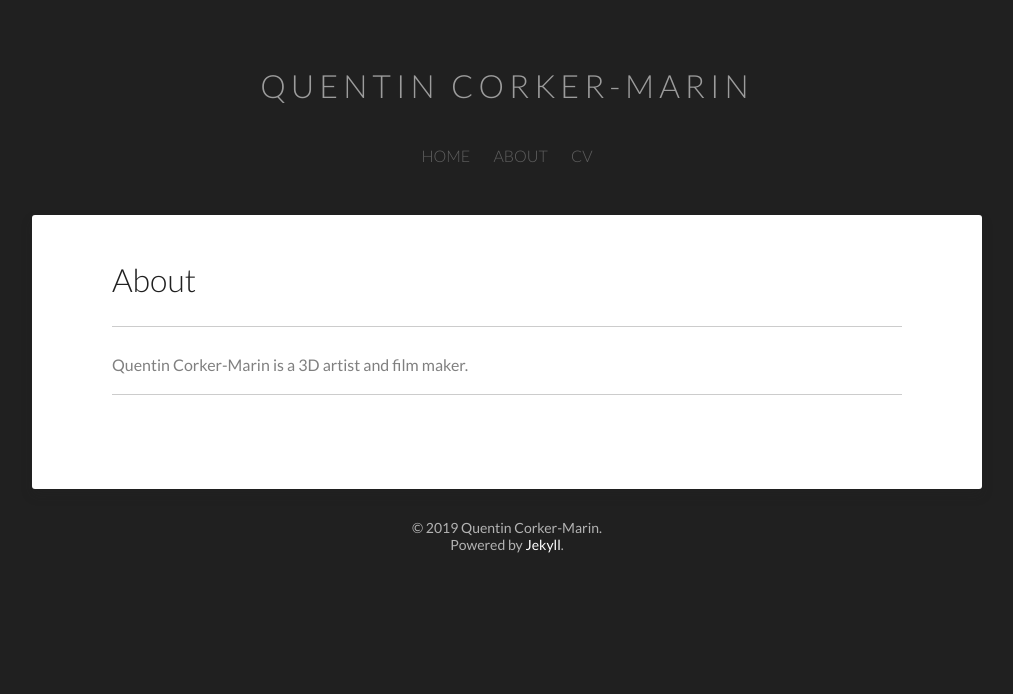
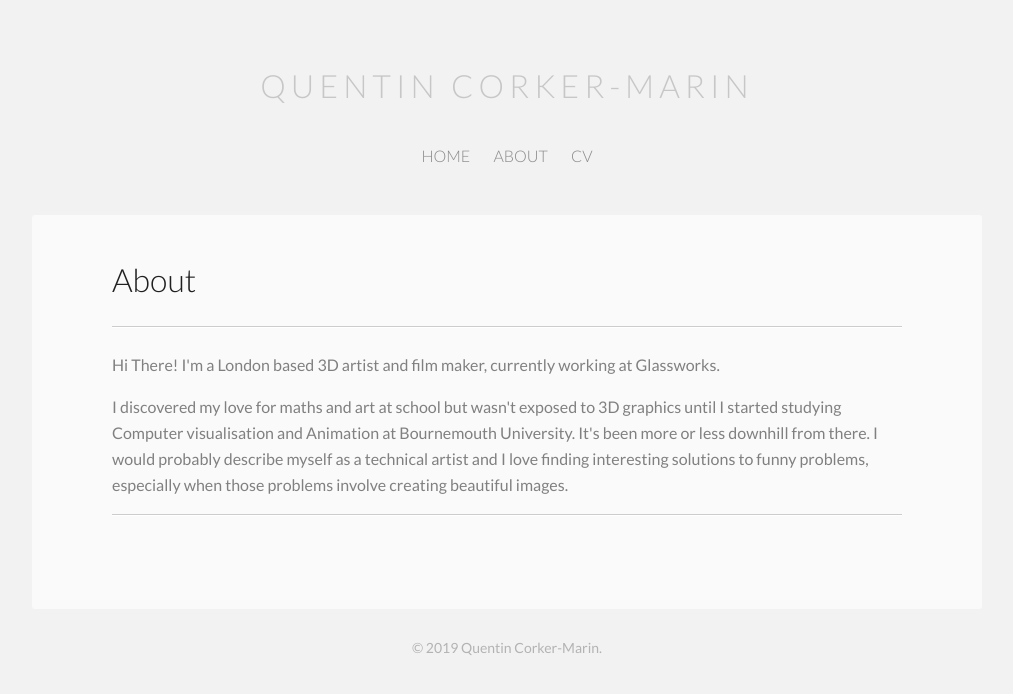
Before and after one commit to quentinjcm/portfolio, a Jekyll site: the page built from about/index.md, in a window 1280 px wide. Shown: the top 694 px of the page, without its empty margins (133-1146 px from the left). Built offline with Jekyll 4.4.1, drawn with Linux system fonts in a browser that asks for light colours.

Commit message:
rough outlines for articles

```diff
--- a/_includes/footer.html
+++ b/_includes/footer.html
@@ -1,3 +1,3 @@
 <span>
-    &copy; {{ site.time | date: '%Y' }} {{ site.copyright }}.<br>Powered by <a target="_blank" href="https://jekyllrb.com" rel="nofollow">Jekyll</a>.
+    &copy; {{ site.time | date: '%Y' }} {{ site.copyright }}.
 </span>
--- a/_sass/_main.scss
+++ b/_sass/_main.scss
@@ -177,11 +177,6 @@
     }
 }
 
-/*--- GLOBAL TRANSITION -----------------------------------------------------*/
-
-b, i, strong, em, blockquote, p, q, span, figure, img, h1, h2, header, input, a {
-	transition: all 0.2s ease;
-}
 
 /*--- MAIN CONTENT ----------------------------------------------------------*/
 
@@ -264,8 +259,8 @@
 	}
 
 	article {
-		background-color: #fff;
-		box-shadow: 0 0 0 0, 0 6px 12px rgba($base-color,0.2);
+		background-color: #fafafa;
+		//box-shadow: 0 0 0 0, 0 1px 1px rgba($base-color,0.2);
 		border-radius: 3px;
 		margin-bottom: 20px;
 		padding: 25px 15px;
@@ -342,7 +337,7 @@
 	margin: 0;
 	padding: 0;
 	width: 100%;
-	background-color: $body-color;
+	background-color: #f2f2f2;
     margin-top: 0px + $doc-line-height;
     font-size: 0px + $doc-font-size;
 }
--- a/about/index.md
+++ b/about/index.md
@@ -2,5 +2,10 @@
 layout: post
 title: About
 ---
+<p>
+Hi There! I'm a London based 3D artist and film maker, currently working at Glassworks.
+</p>
 
-Quentin Corker-Marin is a 3D artist and film maker.
+<p>
+I discovered my love for maths and art at school but wasn't exposed to 3D graphics until I started studying Computer visualisation and Animation at Bournemouth University. It's been more or less downhill from there. I would probably describe myself as a technical artist and I love finding interesting solutions to funny problems, especially when those problems involve creating beautiful images.
+</p>
```
Also changed, not shown: _posts/2018-06-27-fmp.md (added, +10 -0 lines), _posts/2019-06-27-cubism.md (added, +40 -0 lines), cv/index.md (+7 -0 lines), README.md (deleted), _sass/_variables.scss (line endings or trailing spaces), 1 other file.
